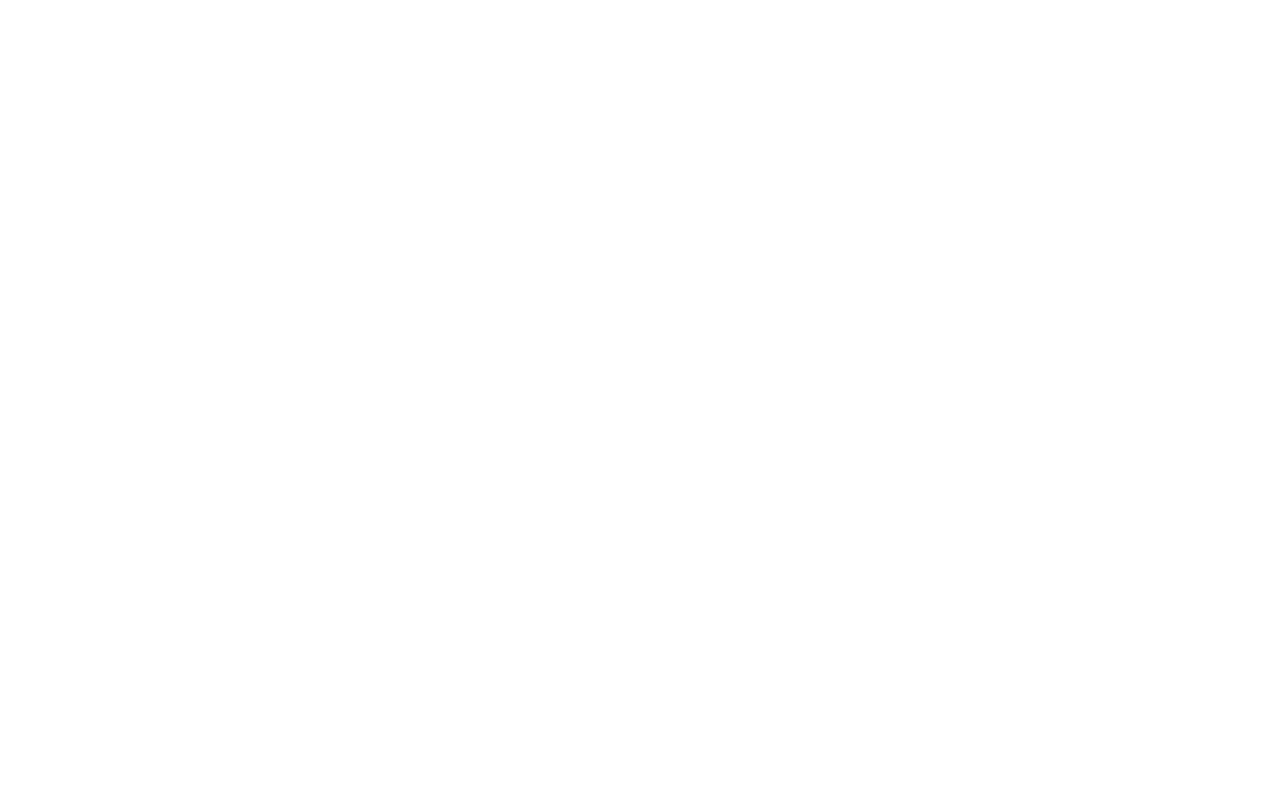
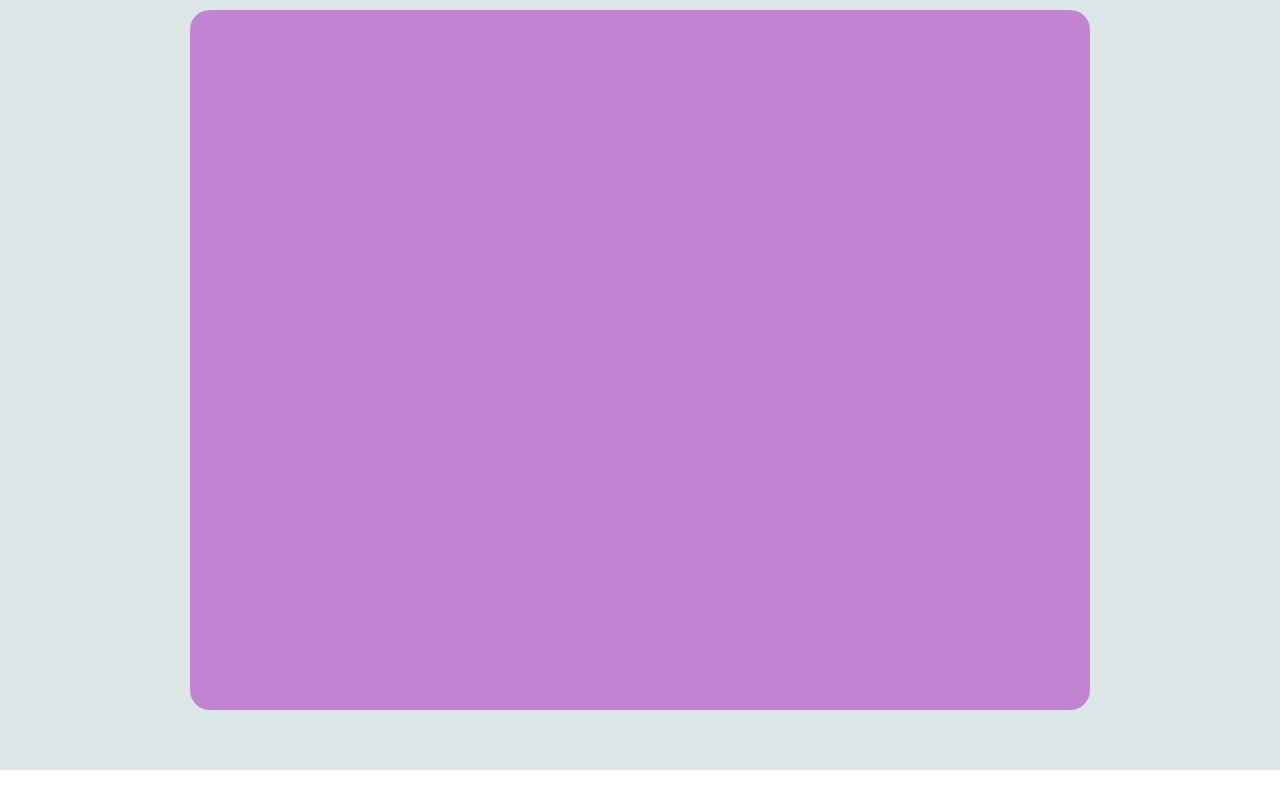
Before and after one commit to anyoneees/project_frontend1, a React (Create React App) app in the folder my-app1/: page /notification in a window 1280 px wide. Before the commit this address had no page. Built offline with nearby package versions, Linux system fonts and the light colour scheme.

Commit message:
added.SIgnIn.Notif

```diff
--- a/my-app1/src/App.css
+++ b/my-app1/src/App.css
@@ -114,7 +114,6 @@
 }
 .Login-button {
     margin-top: 20px;
-    margin-right: 50px;
 }
 
 .Notification-pic {
@@ -319,3 +318,22 @@
 .delete-trade-button {
     margin-top: 10px;
 }
+.SignIn-button{
+    margin-top: 20px;
+
+}
+.Notif-header{
+    background-color: #dee7e7;
+    width: 100%;
+    height: 760px;
+    padding-top: 10px;
+}
+.Notif-background{
+    background-color: #c283d2;
+    width: 900px;
+    height: 700px;
+    border-radius: 20px;
+    display: flex;
+    margin: auto;
+
+}
--- a/my-app1/src/App.js
+++ b/my-app1/src/App.js
@@ -4,6 +4,7 @@ import MainPage from "./components/mainPage/mainPage";
 import SwapMenu from "./components/swapMenu/swapMenu";
 import ChatSection from "./components/chatSection/chatSection";
 import Profile from "./components/profileSection/profileSection";
+import NotifList from "./components/NotifList/notifList";
 
 function App() {
     return (
@@ -13,6 +14,7 @@ function App() {
                 <Route path="/swap-menu/:id" element={<SwapMenu/>}/>
                 <Route path="chat" element={<ChatSection/>}/>
                 <Route path="profile" element={<Profile/>}/>
+                <Route path="notification" element={<NotifList/>}/>
             </Routes>
         </BrowserRouter>
     );
--- a/my-app1/src/components/DropWindow/dropWindow.jsx
+++ b/my-app1/src/components/DropWindow/dropWindow.jsx
@@ -1,12 +1,12 @@
-import React, { useState } from 'react';
+import React, { useState } from "react";
 import {
   Button,
   Modal,
   ModalHeader,
   ModalBody,
   ModalFooter,
-  Input
-} from 'reactstrap';
+  Input,
+} from "reactstrap";
 
 function LoginWindow(props) {
   const [modal, setModal] = useState(false);
@@ -15,25 +15,19 @@ function LoginWindow(props) {
 
   return (
     <div>
-        <Button color="success" onClick={toggle}>
-          Вход
-        </Button>
+      <Button color="success" onClick={toggle}>
+        Вход
+      </Button>
       <Modal isOpen={modal} toggle={toggle}>
         <ModalHeader toggle={toggle}>Авторизоваться</ModalHeader>
         <ModalBody>
-          <Input
-            type="text"
-            placeholder="Login"
-          />
-          <Input
-              type="password"
-              placeholder="Password"
-          />
+          <Input type="text" placeholder="Логин" />
+          <Input type="password" placeholder="Пароль" />
         </ModalBody>
         <ModalFooter>
           <Button color="primary" onClick={toggle}>
             Войти
-          </Button>{' '}
+          </Button>{" "}
           <Button color="secondary" onClick={toggle}>
             Отмена
           </Button>
--- a/my-app1/src/components/NavBar/navBar.jsx
+++ b/my-app1/src/components/NavBar/navBar.jsx
@@ -1,5 +1,6 @@
 import { Button } from "react-bootstrap";
 import LoginWindow from "../DropWindow/dropWindow.jsx";
+import SignInWindow from "../RegistrationWindow/registrationWindow.jsx";
 
 function NavBar() {
   return (
@@ -20,6 +21,7 @@ function NavBar() {
           </a>
         </div>
         <div className="Notification-button">
+          <a href="http://localhost:3000/notification">
             <Button
               style={{ backgroundColor: "#73688D", borderColor: "#73688D" }}
             >
@@ -28,6 +30,7 @@ function NavBar() {
                 src="http://localhost:3000/notif2.png"
               />
             </Button>
+          </a>
         </div>
         <div className="Profile-button">
           <a href="http://localhost:3000/profile">
@@ -44,7 +47,9 @@ function NavBar() {
         <div className="Login-button">
           <LoginWindow />
         </div>
-
+        <div className="SignIn-button">
+          <SignInWindow />
+        </div>
       </header>
     </div>
   );
--- /dev/null
+++ b/my-app1/src/components/NotifList/notifList.jsx
@@ -0,0 +1,12 @@
+function NotifList() {
+  return(
+    <a href = "http://localhost:3000/notification">
+        <div className="Notif-header">
+            <div className="Notif-background">
+
+            </div>
+        </div>
+    </a>
+  );
+}
+export default NotifList;
--- /dev/null
+++ b/my-app1/src/components/RegistrationWindow/registrationWindow.jsx
@@ -0,0 +1,66 @@
+import React, { useState } from 'react';
+import {
+  Button,
+  Modal,
+  ModalHeader,
+  ModalBody,
+  ModalFooter,
+  Input
+} from 'reactstrap';
+
+function SignInWindow(props) {
+  const [modal, setModal] = useState(false);
+
+  const toggle = () => setModal(!modal);
+
+  return (
+    <div>
+        <Button color="success" onClick={toggle}>
+          Регистрация
+        </Button>
+      <Modal isOpen={modal} toggle={toggle}>
+        <ModalHeader toggle={toggle}>Регистрация</ModalHeader>
+        <ModalBody>
+          <Input
+            type="name"
+            placeholder="Имя"
+          />
+          <Input
+              type="lastName"
+              placeholder="Фамилия"
+          />
+          <Input
+            type="phone"
+            placeholder="Номер телефона"
+          />
+          <Input
+              type="email"
+              placeholder="Электронная почта"
+          />
+          <Input
+            type="text"
+            placeholder="Логин"
+          />
+          <Input
+              type="password"
+              placeholder="Пароль"
+          />
+          <Input
+              type="password"
+              placeholder="Подтвердите пароль"
+          />
+        </ModalBody>
+        <ModalFooter>
+          <Button color="primary" onClick={toggle}>
+            Зарегистрироваться
+          </Button>{' '}
+          <Button color="secondary" onClick={toggle}>
+            Отмена
+          </Button>
+        </ModalFooter>
+      </Modal>
+    </div>
+  );
+}
+
+export default SignInWindow;
```
Lines whose indentation alone changed are shown as unchanged.
